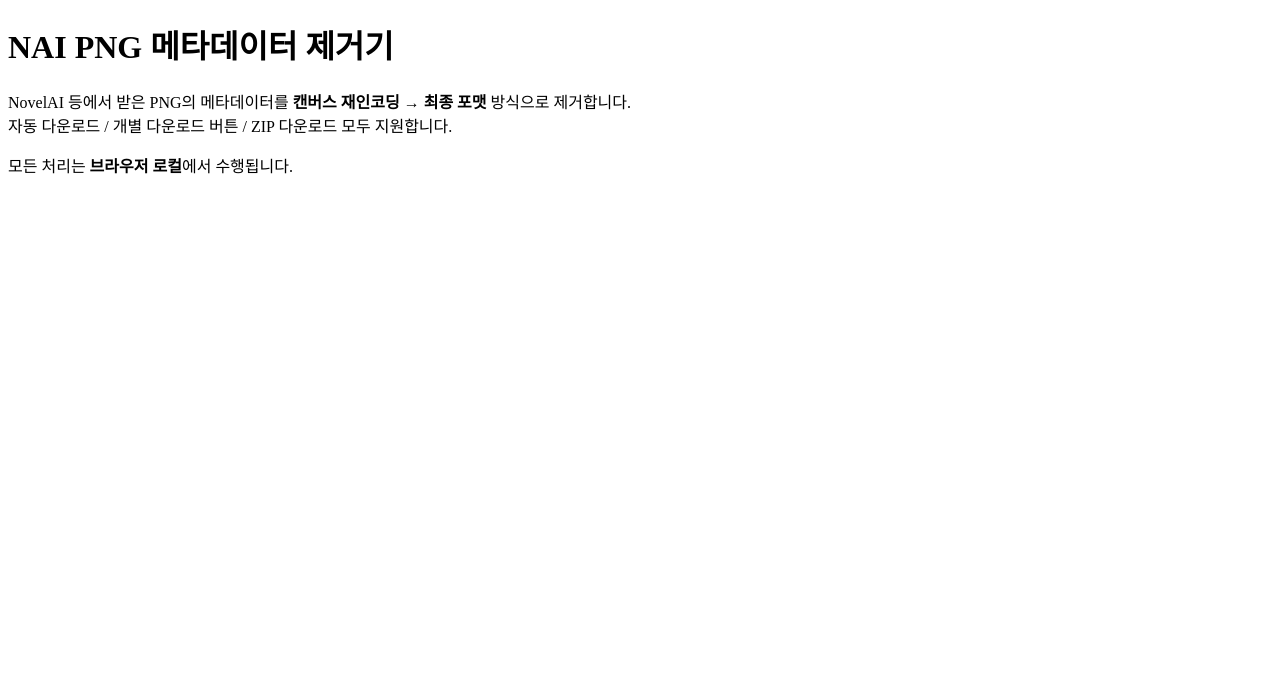
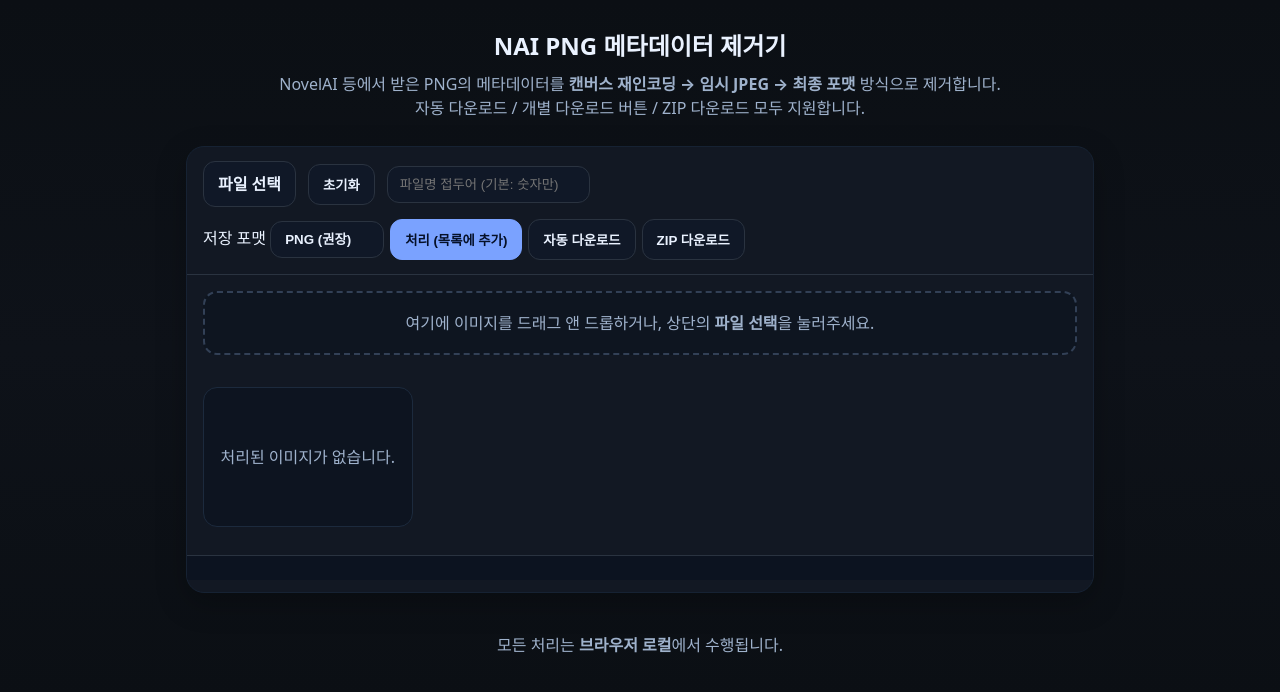
Before and after one commit to datasiro/avrarararara, a plain HTML site: page index.html in a window 1280 px wide. Drawn offline with nearby package versions, Linux system fonts and the light colour scheme.

Commit message:
Add files via upload

```diff
--- a/index.html
+++ b/index.html
@@ -5,7 +5,52 @@
   <meta name="viewport" content="width=device-width, initial-scale=1" />
   <title>NAI PNG 메타데이터 제거기 (자동/수동/ZIP 지원)</title>
   <style>
-    /* (스타일 부분 동일, 생략) */
+    :root{
+      --bg:#0b0f14;--card:#121823;--muted:#2a3340;--text:#eaf2ff;--sub:#9fb2cc;--accent:#7aa2ff;--ok:#38d39f;--warn:#ffcf5a;--err:#ff6b6b
+    }
+    *{box-sizing:border-box}body{margin:0;background:linear-gradient(180deg,#0b0f14,#0e1219 50%,#0b0f14);color:var(--text);font:16px/1.5 system-ui,-apple-system,Segoe UI,Roboto,Apple SD Gothic Neo,Noto Sans KR,Helvetica,Arial}
+    header{padding:28px 20px 10px;text-align:center}
+    h1{font-size:24px;margin:0 0 8px}p.lead{margin:0;color:var(--sub)}
+    .wrap{max-width:940px;margin:16px auto 40px;padding:0 16px}
+    .card{background:var(--card);border:1px solid #162233;border-radius:18px;box-shadow:0 10px 30px rgba(0,0,0,.25);overflow:hidden}
+    .toolbar{display:flex;gap:12px;flex-wrap:wrap;align-items:center;justify-content:space-between;padding:14px 16px;border-bottom:1px solid var(--muted)}
+    .left, .right{display:flex;gap:12px;align-items:center}
+    .btn{appearance:none;border:1px solid var(--muted);background:#101827;color:var(--text);padding:10px 14px;border-radius:12px;cursor:pointer;font-weight:600;transition: all .2s}
+    .btn:hover{border-color:#395070}
+    .btn:disabled{opacity:.5;cursor:not-allowed;border-color:var(--muted);background:#101827}
+    .btn.primary{background:var(--accent);border-color:var(--accent);color:#051028}
+    .btn.primary:disabled{background:var(--accent);border-color:var(--accent);color:#051028}
+    .drop{padding:18px;border:2px dashed #324056;border-radius:14px;margin:16px;background:#0e1520;text-align:center;color:var(--sub)}
+    .drop.dragover{border-color:var(--accent);color:var(--accent)}
+    .list{display:grid;grid-template-columns:repeat(auto-fill,minmax(180px,1fr));gap:12px;padding:16px}
+    .item{background:#0d1420;border:1px solid #1c2a3d;border-radius:14px;overflow:hidden;display:flex;flex-direction:column}
+    .thumb{display:block;width:100%;height:140px;object-fit:cover;background:#0a111b}
+    .meta{padding:6px 8px;font-size:12px;color:var(--sub);display:flex;justify-content:space-between;align-items:center}
+    .actions{padding:6px 8px;display:flex;gap:6px;justify-content:flex-end}
+    .log{padding:12px 16px;border-top:1px solid var(--muted);max-height:160px;overflow:auto;font-family:ui-monospace,Consolas,Menlo,monospace;font-size:12px;background:#0c1320}
+    .ok{color:var(--ok)}.warn{color:var(--warn)}.err{color:var(--err)}
+    footer{max-width:940px;margin:16px auto 40px;padding:0 16px;color:var(--sub);text-align:center}
+    a{color:var(--accent)}
+    input.nameprefix{padding:10px 12px;border-radius:12px;border:1px solid var(--muted);background:#101827;color:var(--text);min-width:120px}
+
+    /* --- 로딩 창 스타일 --- */
+    .loading-overlay {
+      position: fixed; top: 0; left: 0; width: 100%; height: 100%;
+      background: rgba(0, 0, 0, 0.7);
+      display: flex; align-items: center; justify-content: center;
+      z-index: 9999; backdrop-filter: blur(4px);
+    }
+    .loading-box {
+      background: var(--card); padding: 24px 32px; border-radius: 16px;
+      text-align: center; box-shadow: 0 5px 20px rgba(0,0,0,.3);
+    }
+    .spinner {
+      width: 40px; height: 40px;
+      border: 4px solid var(--muted); border-top-color: var(--accent);
+      border-radius: 50%; animation: spin 1s linear infinite;
+      margin: 0 auto 16px;
+    }
+    @keyframes spin { to { transform: rotate(360deg); } }
   </style>
   <script src="https://cdnjs.cloudflare.com/ajax/libs/jszip/3.10.1/jszip.min.js"></script>
   <script src="https://cdnjs.cloudflare.com/ajax/libs/FileSaver.js/2.0.5/FileSaver.min.js"></script>
@@ -13,11 +58,36 @@
 <body>
   <header>
     <h1>NAI PNG 메타데이터 제거기</h1>
-    <p class="lead">NovelAI 등에서 받은 PNG의 메타데이터를 <b>캔버스 재인코딩 → 최종 포맷</b> 방식으로 제거합니다.<br/>자동 다운로드 / 개별 다운로드 버튼 / ZIP 다운로드 모두 지원합니다.</p>
+    <p class="lead">NovelAI 등에서 받은 PNG의 메타데이터를 <b>캔버스 재인코딩 → 임시 JPEG → 최종 포맷</b> 방식으로 제거합니다.<br/>자동 다운로드 / 개별 다운로드 버튼 / ZIP 다운로드 모두 지원합니다.</p>
   </header>
   <div class="wrap">
     <div class="card">
-      <!-- (UI 부분 동일, 생략) -->
+      <div class="toolbar">
+        <div class="left">
+          <label class="btn">
+            파일 선택
+            <input id="file-input" type="file" accept="image/*" multiple hidden />
+          </label>
+          <button id="clear" class="btn" type="button">초기화</button>
+          <input id="name-prefix" class="nameprefix" type="text" placeholder="파일명 접두어 (기본: 숫자만)" />
+        </div>
+        <div class="right" style="flex-wrap:wrap;gap:6px">
+          <label>저장 포맷
+            <select id="out-format" class="btn" style="padding-right:32px">
+              <option value="png" selected>PNG (권장)</option>
+              <option value="jpeg">JPEG</option>
+              <option value="webp">WEBP</option>
+            </select>
+          </label>
+          <button id="process-list" class="btn primary" type="button">처리 (목록에 추가)</button>
+          <button id="process-auto" class="btn" type="button">자동 다운로드</button>
+          <button id="process-zip" class="btn" type="button">ZIP 다운로드</button>
+        </div>
+      </div>
+
+      <div id="drop" class="drop">여기에 이미지를 드래그 앤 드롭하거나, 상단의 <b>파일 선택</b>을 눌러주세요.</div>
+      <div id="list" class="list"></div>
+      <pre id="log" class="log"></pre>
     </div>
   </div>
 
@@ -125,12 +195,14 @@
     })
   }
 
-  // ✅ 수정된 버전: 임시 JPEG 거치지 않고 곧바로 변환
-  async function processImageBlob(originalBlob, finalFormat){
-    const finalBlob = await convertToBlob(originalBlob, finalFormat, 'quality');
-    return { blob: finalBlob, format: finalFormat };
+  async function processImageBlob(originalBlob,finalFormat){
+    const tempJpeg=await convertToBlob(originalBlob,'jpeg','quality');
+    if(finalFormat==='jpeg'){ return {blob:tempJpeg,format:'jpeg'}; }
+    const finalBlob=await convertToBlob(tempJpeg,finalFormat,'quality');
+    return {blob:finalBlob,format:finalFormat};
   }
 
+  // --- 여기서부터 새로 바뀐 부분 ---
   async function processSelectedImages(autoDownload=false, addToListOnly=false){
     if(state.files.length===0){ log("처리할 이미지를 먼저 선택하세요.","warn"); return; }
 
@@ -172,7 +244,22 @@
     setButtonsDisabled(false);
   }
 
-  // (이벤트 바인딩 부분 동일)
+  // 이벤트 연결
+  el('file-input').addEventListener('change',e=>{ onFilesPicked(e.target.files); e.target.value=''; })
+  el('clear').addEventListener('click',()=>{ state.files=[]; state.results=[]; state.counterStart=1; renderList(); log('목록이 비워졌습니다.'); })
+  el('process-list').addEventListener('click',()=>processSelectedImages(false,true));
+  el('process-auto').addEventListener('click',()=>processSelectedImages(true,false));
+  el('process-zip').addEventListener('click',()=>processSelectedImages(false,false));
+
+  ;['dragenter','dragover'].forEach(ev=>{
+    $drop.addEventListener(ev,e=>{e.preventDefault(); e.stopPropagation(); $drop.classList.add('dragover');})
+  })
+  ;['dragleave','drop'].forEach(ev=>{
+    $drop.addEventListener(ev,e=>{e.preventDefault(); e.stopPropagation(); $drop.classList.remove('dragover');})
+  })
+  $drop.addEventListener('drop',e=>{ onFilesPicked(e.dataTransfer.files); })
+
+  renderList();
   </script>
 </body>
 </html>
```
